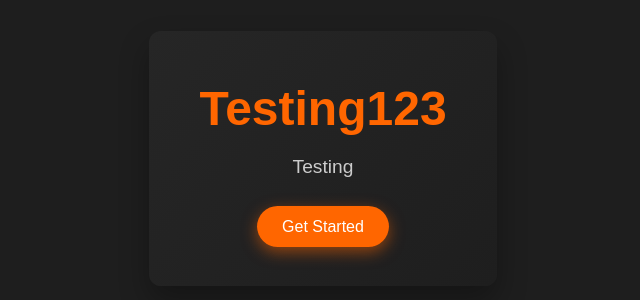
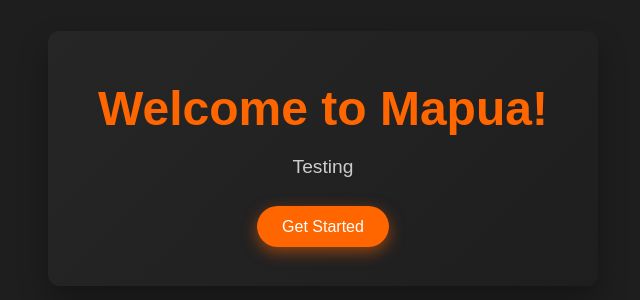
Before and after one commit to SoftwareDesignA361/Test123, a plain HTML site: page index.html in a window 1280 px wide. Shown: the part 242-542 px from the top of the page, without its empty margins (317-957 px from the left). Drawn offline with Linux system fonts and the light colour scheme.

Commit message:
FRONTEND - Updated Index.html
I changed the title on the header

```diff
--- a/index.html
+++ b/index.html
@@ -9,7 +9,7 @@
 <body>
     <div class="container">
         <header>
-            <h1>Testing123</h1>
+            <h1>Welcome to Mapua!</h1>
             <p>Testing</p>
         </header>
         <main>
```
